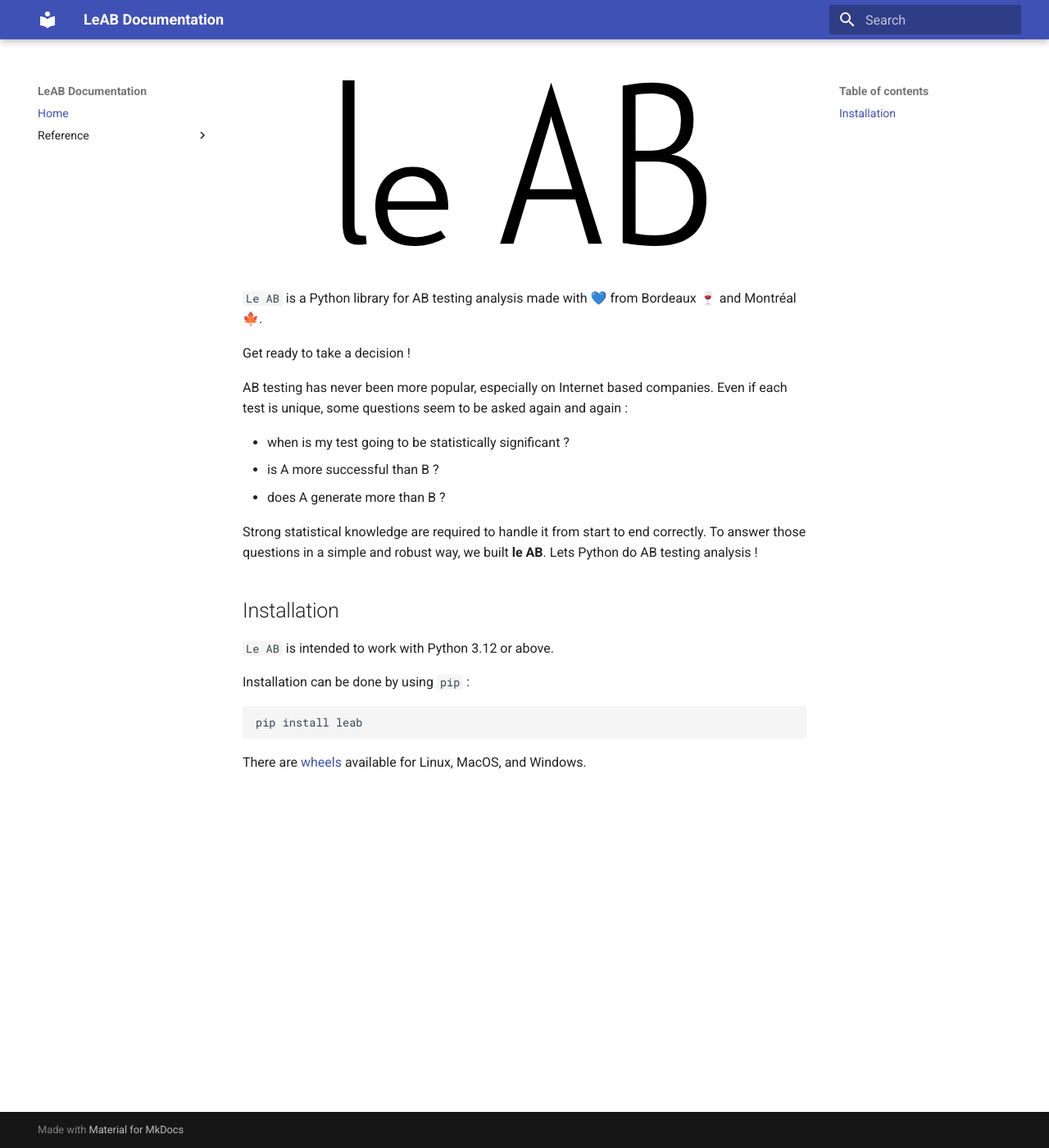
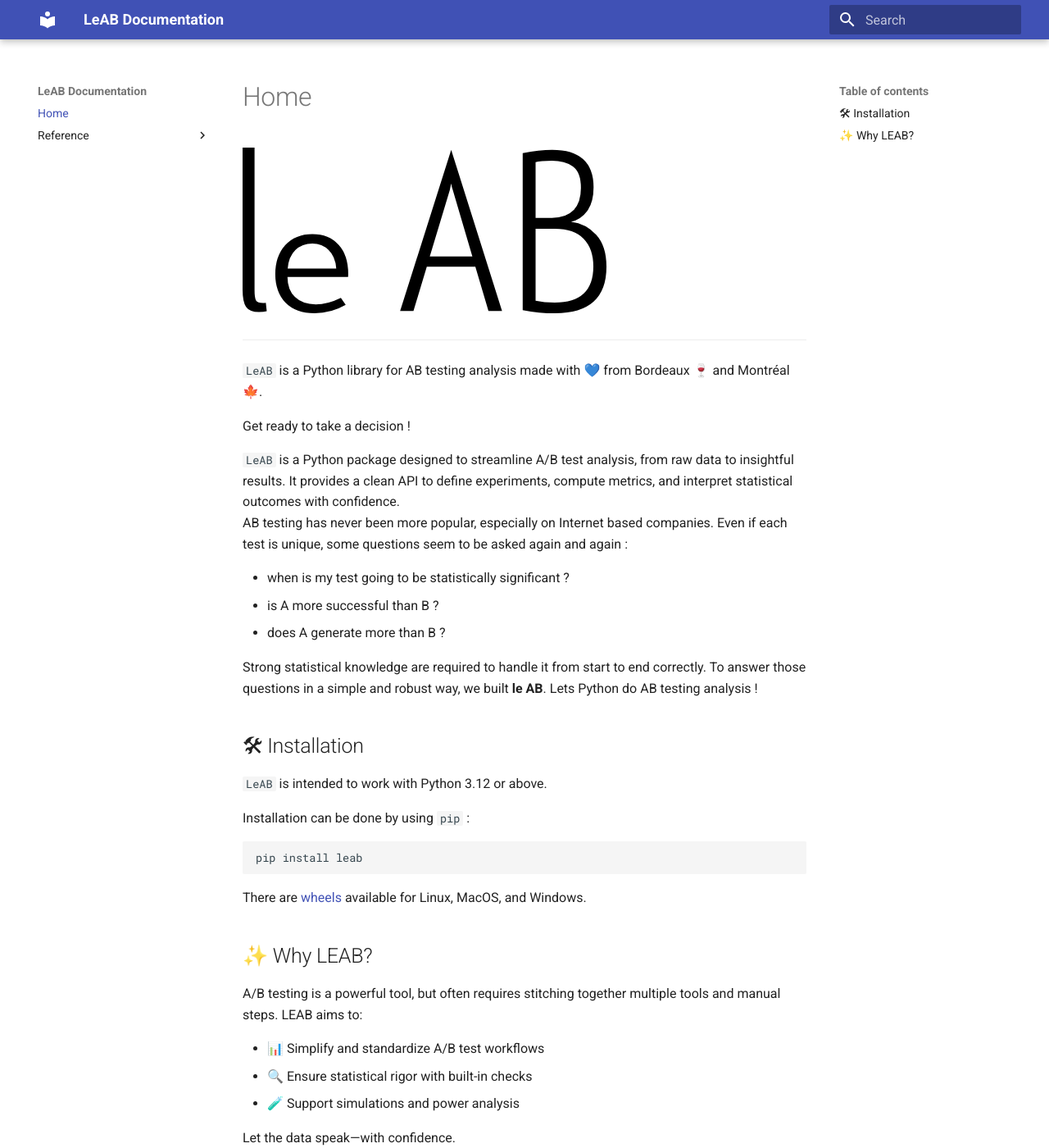
Before and after one commit to tlentali/leab, an MkDocs documentation site: the page built from docs/index.md, in a window 1280 px wide and 1400 px high. Shown: the whole window at 82% size. Built offline with MkDocs 1.6.1 and Material for MkDocs 9.7.7, drawn with Linux system fonts in a browser that asks for light colours.

````diff
--- a/docs/index.md
+++ b/docs/index.md
@@ -1,18 +1,12 @@
-<h1 align="center";
-    font-family: Georgia, sans-serif;
-    text-decoration: none;
-    background: #ffbdfb;
-    padding: 3px 6px;
-    color: #000;
-    font-size: 28px;>
-    <a href="#"><img src="https://raw.githubusercontent.com/tlentali/leab/master/docs/_static/logo.svg"  alt="le_AB_logo" />
-    </a>
-</h1>
+![](https://raw.githubusercontent.com/tlentali/leab/master/docs/_static/logo.svg)
 
-`Le AB` is a Python library for AB testing analysis made with 💙 from Bordeaux 🍷 and Montréal 🍁.
+---
+
+`LeAB` is a Python library for AB testing analysis made with 💙 from Bordeaux 🍷 and Montréal 🍁.
 
 Get ready to take a decision !
 
+`LeAB` is a Python package designed to streamline A/B test analysis, from raw data to insightful results. It provides a clean API to define experiments, compute metrics, and interpret statistical outcomes with confidence.
 AB testing has never been more popular, especially on Internet based companies.
 Even if each test is unique, some questions seem to be asked again and again :
 
@@ -24,9 +18,9 @@ Strong statistical knowledge are required to handle it from start to end correct
 To answer those questions in a simple and robust way, we built **le AB**.
 Lets Python do AB testing analysis !
 
-## Installation
+## 🛠 Installation
 
-`Le AB` is intended to work with Python 3.12 or above.
+`LeAB` is intended to work with Python 3.12 or above.
 
 Installation can be done by using `pip` :
 
@@ -35,3 +29,14 @@ pip install leab
 ```
 
 There are [wheels](https://pypi.org/project/leab/#files) available for Linux, MacOS, and Windows.
+
+## ✨ Why LEAB?
+
+A/B testing is a powerful tool, but often requires stitching together multiple tools and manual steps. LEAB aims to:
+
+- 📊 Simplify and standardize A/B test workflows
+- 🔍 Ensure statistical rigor with built-in checks
+- 🧪 Support simulations and power analysis
+
+
+Let the data speak—with confidence.
````
Also changed, not shown: README.md (+4 -15 lines).
